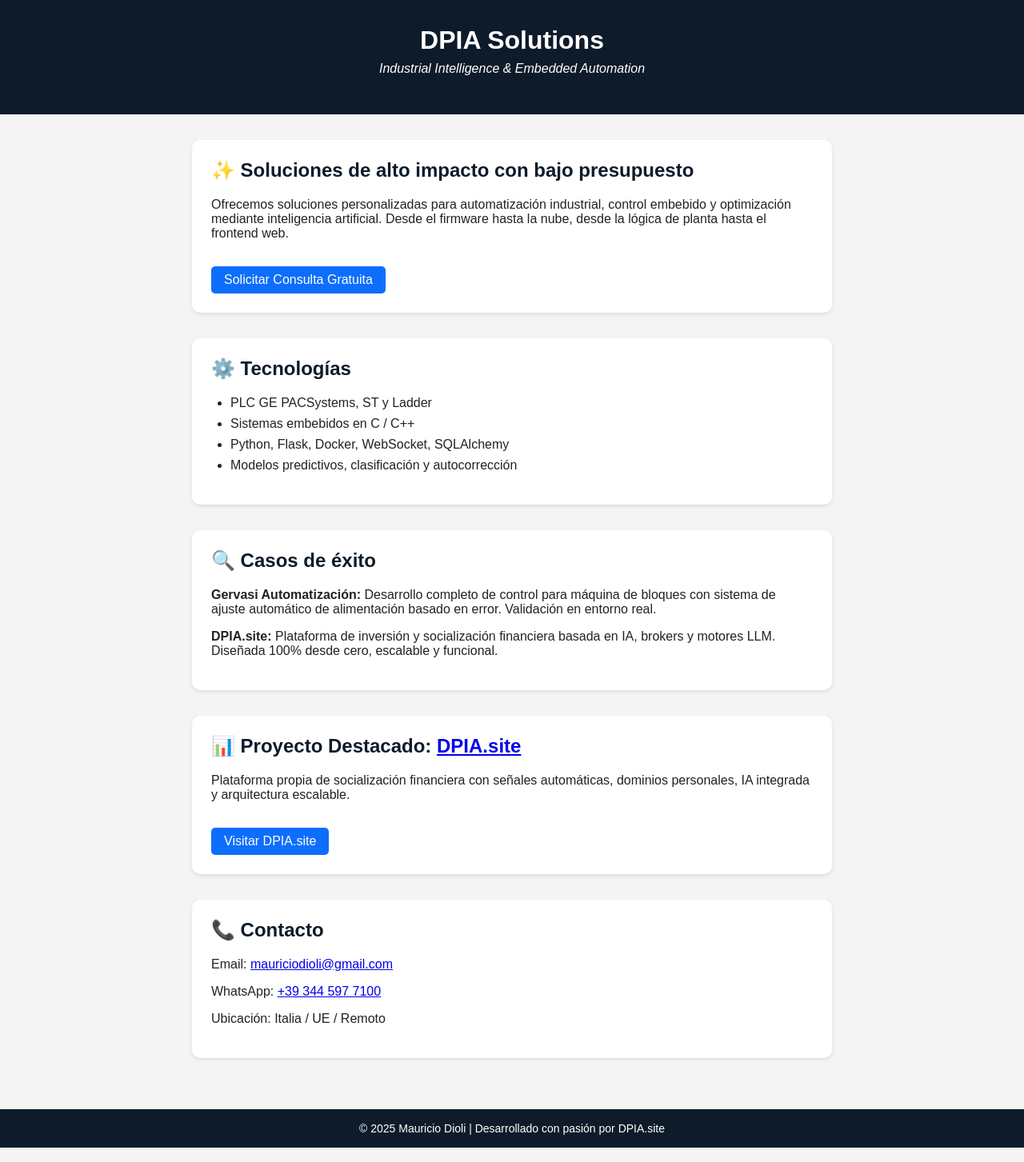
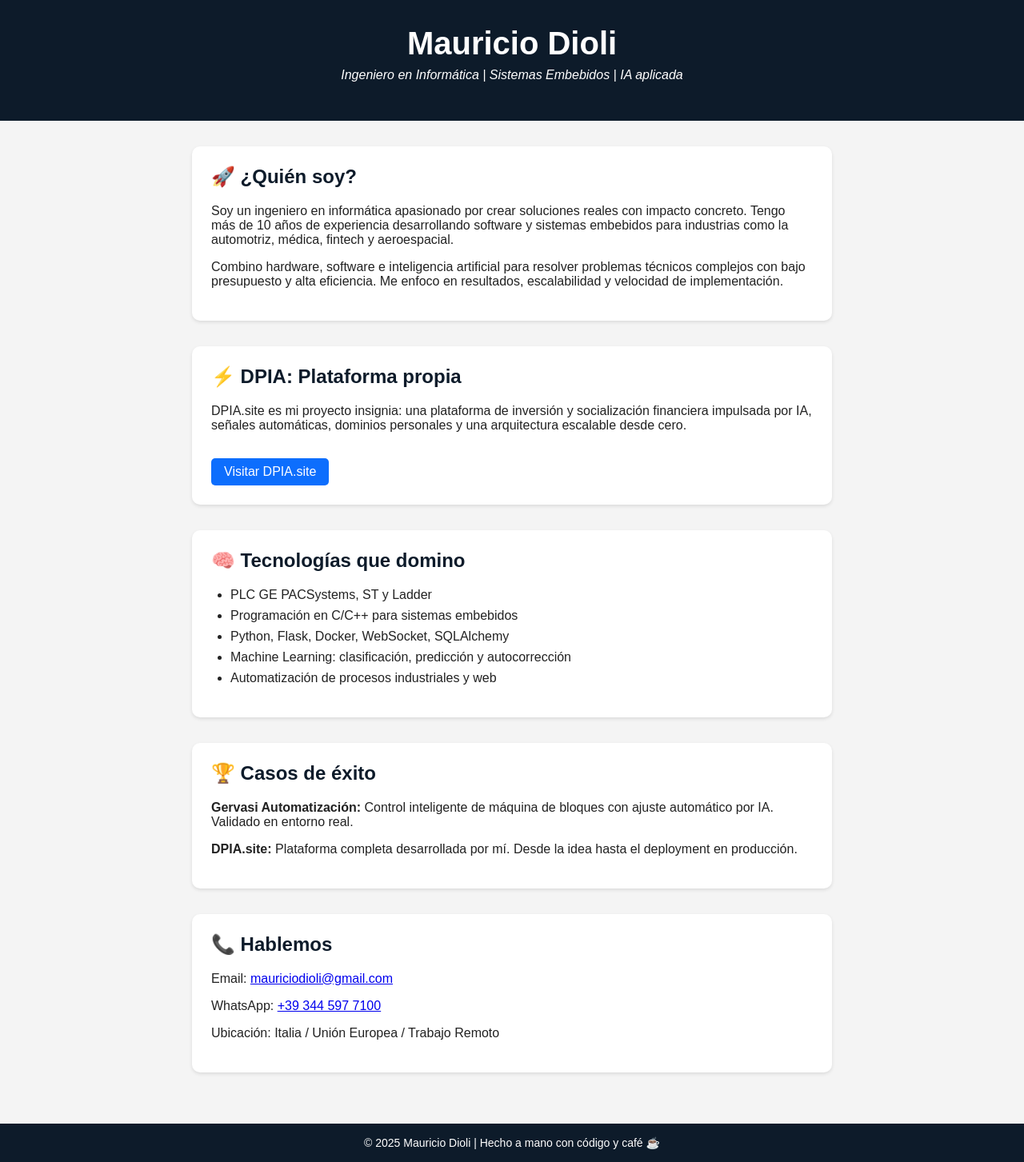
Before and after one commit to mauriciodioli/dpia-landing, a plain HTML site: page index.html in a window 1280 px wide. Shown: the whole page at 80% size. Drawn offline with Linux system fonts and the light colour scheme.

Commit message:
Update index.html

```diff
--- a/index.html
+++ b/index.html
@@ -3,7 +3,7 @@
 <head>
   <meta charset="UTF-8" />
   <meta name="viewport" content="width=device-width, initial-scale=1.0" />
-  <title>DPIA Solutions | Embedded Systems & AI</title>
+  <title>Mauricio Dioli | Ingeniería & Soluciones Inteligentes</title>
   <style>
     body {
       font-family: Arial, sans-serif;
@@ -20,7 +20,7 @@
     }
     header h1 {
       margin: 0;
-      font-size: 2rem;
+      font-size: 2.5rem;
     }
     header p {
       margin-top: 0.5rem;
@@ -68,53 +68,56 @@
 </head>
 <body>
   <header>
-    <h1>DPIA Solutions</h1>
-    <p>Industrial Intelligence & Embedded Automation</p>
+    <h1>Mauricio Dioli</h1>
+    <p>Ingeniero en Informática | Sistemas Embebidos | IA aplicada</p>
   </header>
 
   <main>
     <section class="card">
-      <h2>✨ Soluciones de alto impacto con bajo presupuesto</h2>
+      <h2>🚀 ¿Quién soy?</h2>
       <p>
-        Ofrecemos soluciones personalizadas para automatización industrial, control embebido y optimización mediante inteligencia artificial. Desde el firmware hasta la nube, desde la lógica de planta hasta el frontend web.
+        Soy un ingeniero en informática apasionado por crear soluciones reales con impacto concreto. Tengo más de 10 años de experiencia desarrollando software y sistemas embebidos para industrias como la automotriz, médica, fintech y aeroespacial.
       </p>
-      <a href="#contact" class="btn">Solicitar Consulta Gratuita</a>
+      <p>
+        Combino hardware, software e inteligencia artificial para resolver problemas técnicos complejos con bajo presupuesto y alta eficiencia. Me enfoco en resultados, escalabilidad y velocidad de implementación.
+      </p>
     </section>
 
     <section class="card">
-      <h2>⚙️ Tecnologías</h2>
+      <h2>⚡ DPIA: Plataforma propia</h2>
+      <p>
+        DPIA.site es mi proyecto insignia: una plataforma de inversión y socialización financiera impulsada por IA, señales automáticas, dominios personales y una arquitectura escalable desde cero.
+      </p>
+      <a href="https://dpia.site" class="btn" target="_blank">Visitar DPIA.site</a>
+    </section>
+
+    <section class="card">
+      <h2>🧠 Tecnologías que domino</h2>
       <ul>
         <li>PLC GE PACSystems, ST y Ladder</li>
-        <li>Sistemas embebidos en C / C++</li>
+        <li>Programación en C/C++ para sistemas embebidos</li>
         <li>Python, Flask, Docker, WebSocket, SQLAlchemy</li>
-        <li>Modelos predictivos, clasificación y autocorrección</li>
+        <li>Machine Learning: clasificación, predicción y autocorrección</li>
+        <li>Automatización de procesos industriales y web</li>
       </ul>
     </section>
 
     <section class="card">
-      <h2>🔍 Casos de éxito</h2>
-      <p><strong>Gervasi Automatización:</strong> Desarrollo completo de control para máquina de bloques con sistema de ajuste automático de alimentación basado en error. Validación en entorno real.</p>
-      <p><strong>DPIA.site:</strong> Plataforma de inversión y socialización financiera basada en IA, brokers y motores LLM. Diseñada 100% desde cero, escalable y funcional.</p>
-    </section>
-
-    <section class="card">
-      <h2>📊 Proyecto Destacado: <a href="https://dpia.site" target="_blank">DPIA.site</a></h2>
-      <p>
-        Plataforma propia de socialización financiera con señales automáticas, dominios personales, IA integrada y arquitectura escalable.
-      </p>
-      <a href="https://dpia.site" class="btn" target="_blank">Visitar DPIA.site</a>
+      <h2>🏆 Casos de éxito</h2>
+      <p><strong>Gervasi Automatización:</strong> Control inteligente de máquina de bloques con ajuste automático por IA. Validado en entorno real.</p>
+      <p><strong>DPIA.site:</strong> Plataforma completa desarrollada por mí. Desde la idea hasta el deployment en producción.</p>
     </section>
 
     <section class="card" id="contact">
-      <h2>📞 Contacto</h2>
+      <h2>📞 Hablemos</h2>
       <p>Email: <a href="mailto:mauriciodioli@gmail.com">mauriciodioli@gmail.com</a></p>
       <p>WhatsApp: <a href="https://wa.me/393445977100" target="_blank">+39 344 597 7100</a></p>
-      <p>Ubicación: Italia / UE / Remoto</p>
+      <p>Ubicación: Italia / Unión Europea / Trabajo Remoto</p>
     </section>
   </main>
 
   <footer>
-    © 2025 Mauricio Dioli | Desarrollado con pasión por DPIA.site
+    © 2025 Mauricio Dioli | Hecho a mano con código y café ☕
   </footer>
 </body>
 </html>
```
